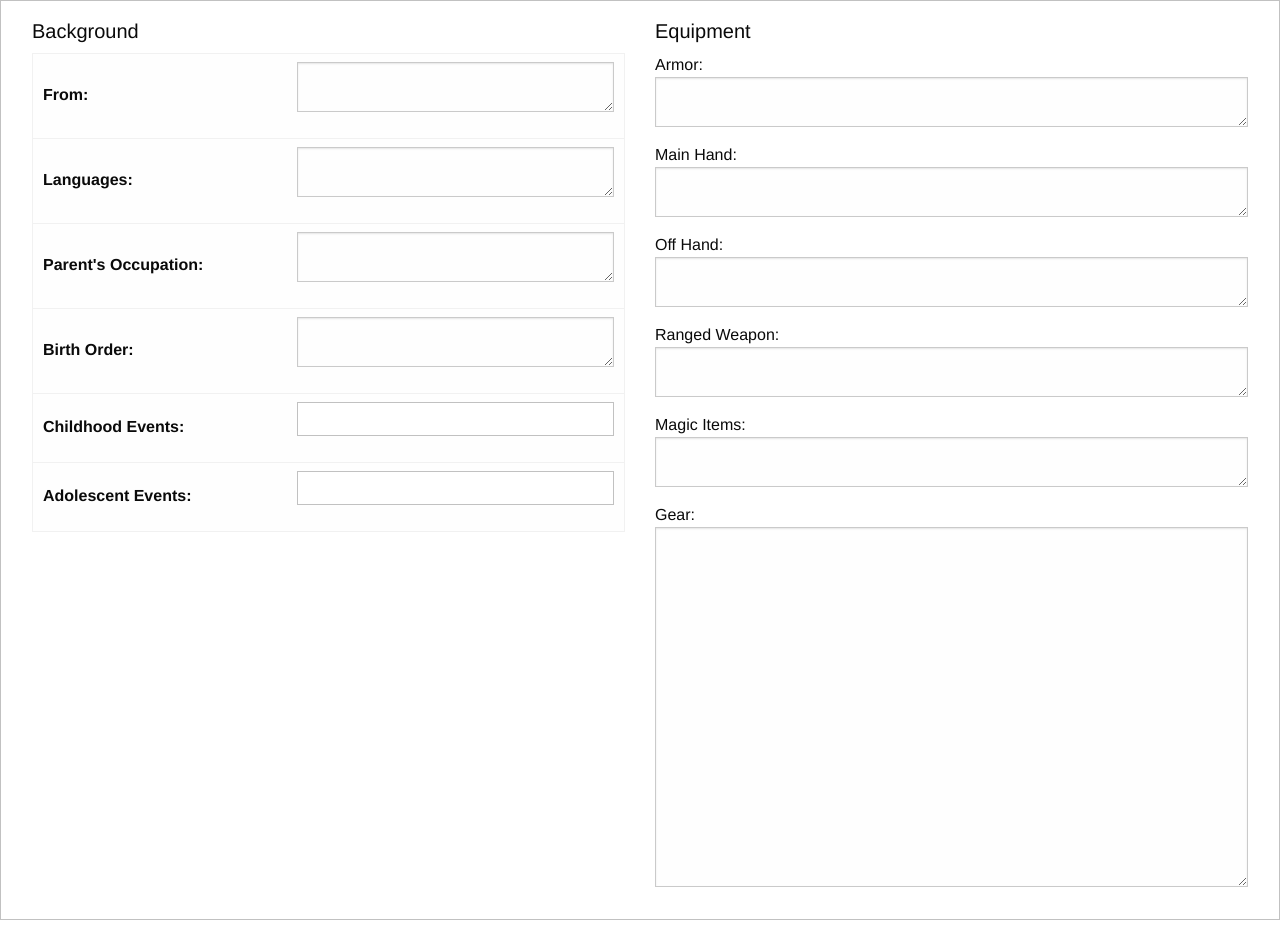
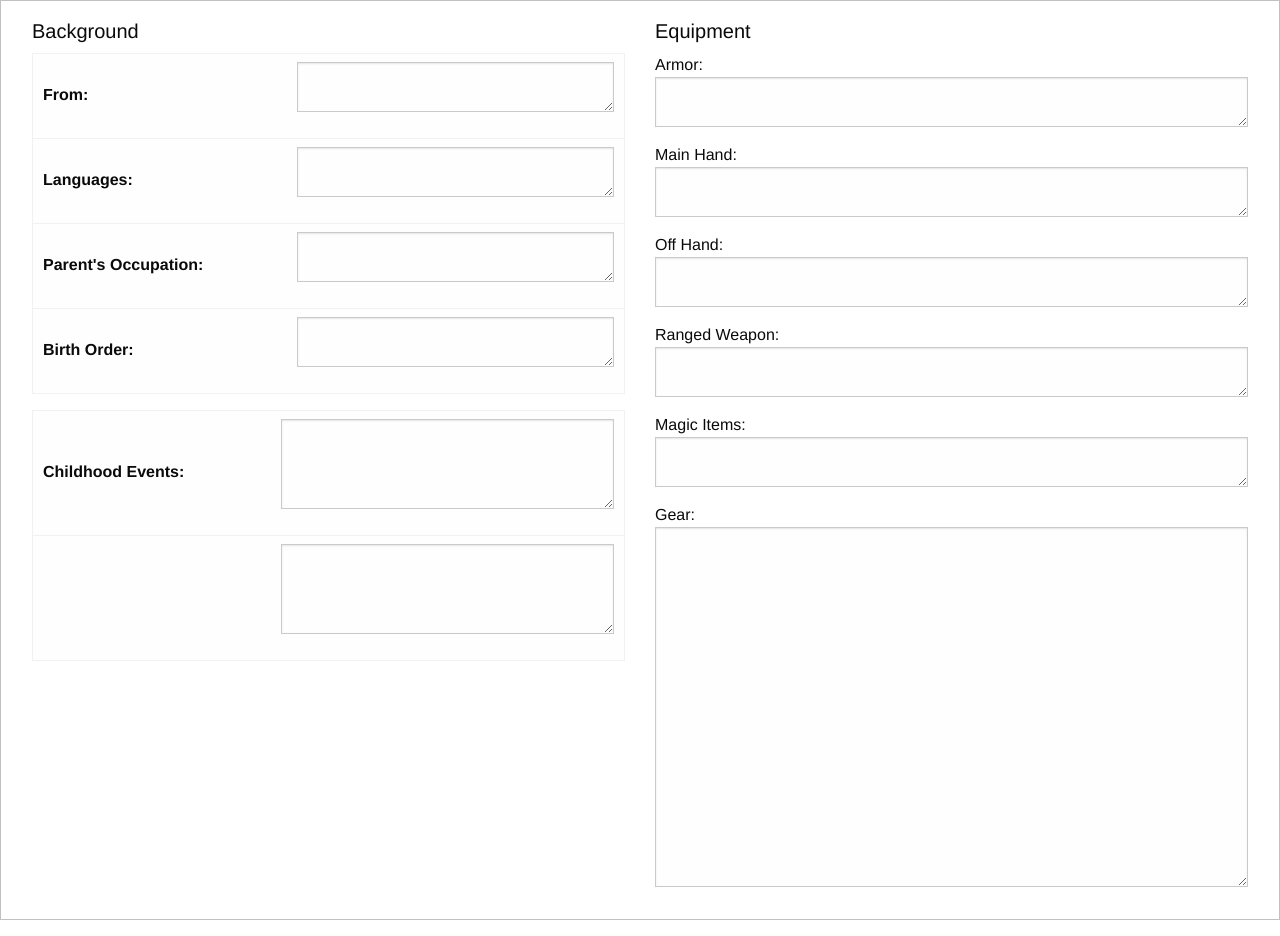
Before and after one commit to ryandavidhartman/ScalaJS, a website: page characterGenerator/index.html in a window 1280 px wide. Shown: the part 1960-2896 px from the top of the page. Drawn offline with Linux system fonts and the light colour scheme.

Commit message:
more styling

```diff
--- a/characterGenerator/index.html
+++ b/characterGenerator/index.html
@@ -472,12 +472,16 @@
                 <td><textarea id="birthOrder"></textarea></td>
             </tr>
             <tr>
-                <td><strong>Childhood Events:</strong></td>
-                <td><div class="callout" id="childhoodEvents" /></td>
-            </tr>
-            <tr>
-                <td><strong>Adolescent Events:</strong></td>
-                <td><div class="callout" id="adolescentEvents" /></td>
+                <table class="unstriped">
+                    <tr>
+                        <td><strong>Childhood Events:</strong></td>
+                        <td><textarea id="childhoodEvents" style="height: 90px;"></textarea></td>
+                    </tr>
+                    <tr>
+                        <td> </td>
+                        <td><textarea id="adolescentEvents" style="height: 90px;"></textarea></td>
+                    </tr>
+                </table>
             </tr>
         </table>
     </div>
```
Also changed, not shown: 2 other files.
